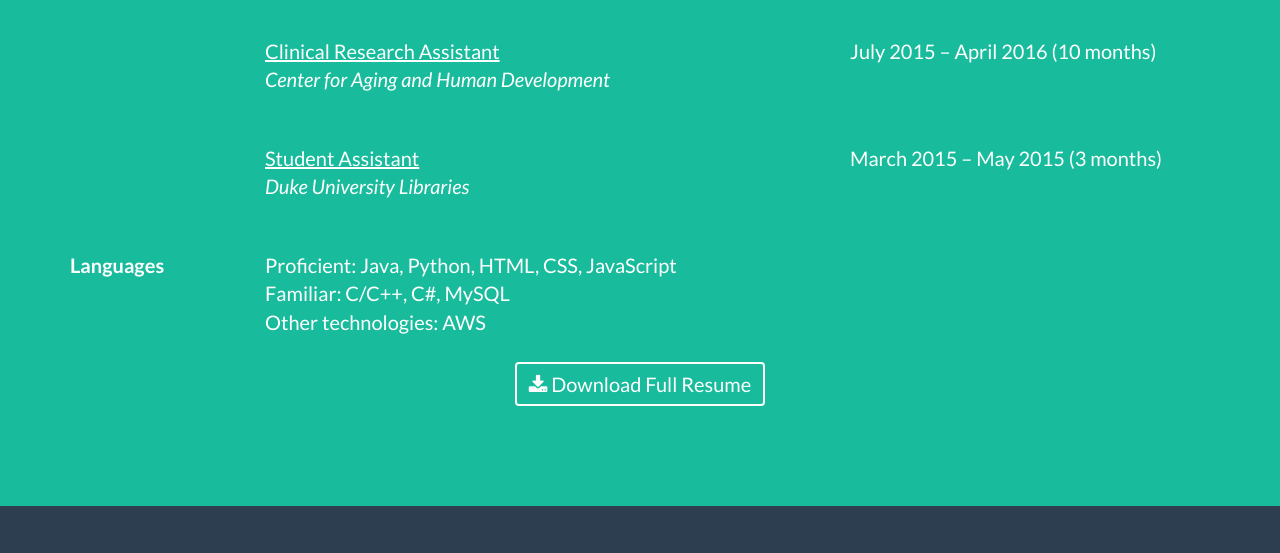
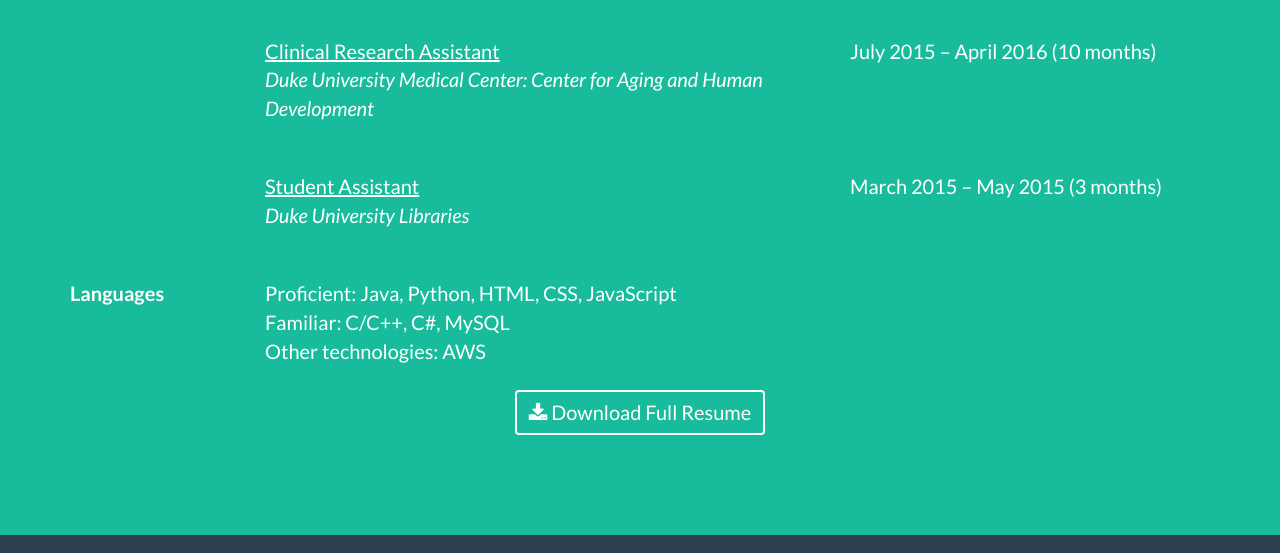
Before and after one commit to fbg871/PersonalWebsite, a website: page index.html in a window 1280 px wide. Shown: the part 2221-2774 px from the top of the page. Drawn offline with nearby package versions, Linux system fonts and the light colour scheme.

Commit message:
Update res

```diff
--- a/index.html
+++ b/index.html
@@ -177,7 +177,7 @@
 			<br>
 			<div class="row">
 			 <div class="col-lg-6 col-lg-offset-2">
-                    <p><u>Clinical Research Assistant</u><br><i>Center for Aging and Human Development</i></p>
+                    <p><u>Clinical Research Assistant</u><br><i>Duke University Medical Center: Center for Aging and Human Development</i></p>
                 </div>
 				<div class="col-lg-4 text-left">
                     <p>July 2015 – April 2016 (10 months)</p>
```
